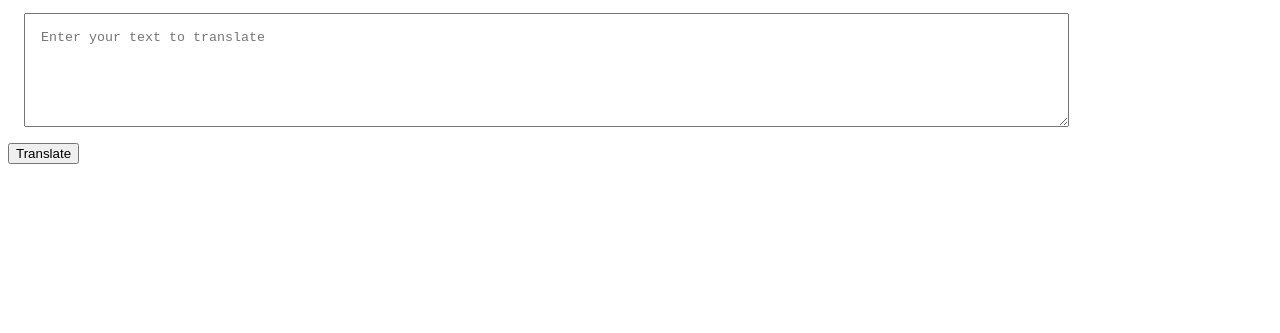
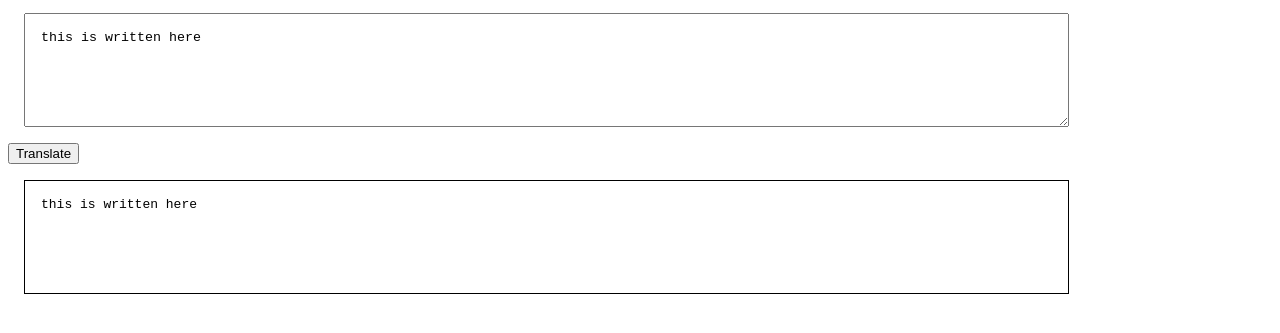
Before and after one commit to Logan1x/banana_translator, a plain HTML site: page index.html in a window 1280 px wide. Both pictures are taken after a click on the button "Translate". Shown: the part 33-366 px from the top of the page. Drawn offline with Linux system fonts and the light colour scheme; no server answers.

Commit message:
testing api done now on minion api

```diff
--- a/app.js
+++ b/app.js
@@ -1,8 +1,18 @@
 var translate = document.querySelector("#btn-translate");
+var input_translate = document.querySelector("#input-translate")
+var output_translate = document.querySelector("#output-translate")
 
+var url = "https://lessonfourapi.tanaypratap.repl.co/translate/yoda.json" + "?" + "text=" + input_translate.value
 
-function callback(){
-    console.log("Clicked")
+function callback() {
+    fetch(url)
+        .then(response => response.json())
+        .then(json => {
+            var output_text = json.contents.translated;
+            output_translate.innerText = output_text;
+
+        })
+    output_translate.innerText = input_translate.value;
 }
 
 translate.addEventListener("click", callback)
--- a/index.html
+++ b/index.html
@@ -13,13 +13,23 @@
             padding: 1rem;
 
         }
+
+        #output-translate{
+            border: 1px solid black;
+            width: 80%;
+            display: block;
+            height: 10vh;
+            margin: 1rem;
+            padding: 1rem;
+            font-family: monospace;
+        }
     </style>
 </head>
 <body>
     <div style="font-size: larger;">Banana Translator</div>
-    <textarea id="input-translate" placeholder="Enter your text to translate"></textarea>
+    <textarea id="input-translate" placeholder="Enter your text to translate">this is written here</textarea>
     <button id="btn-translate">Translate</button>
-
+    <div id="output-translate">Output of the translation</div>
     <script src="app.js"></script>
 </body>
 </html>
```
